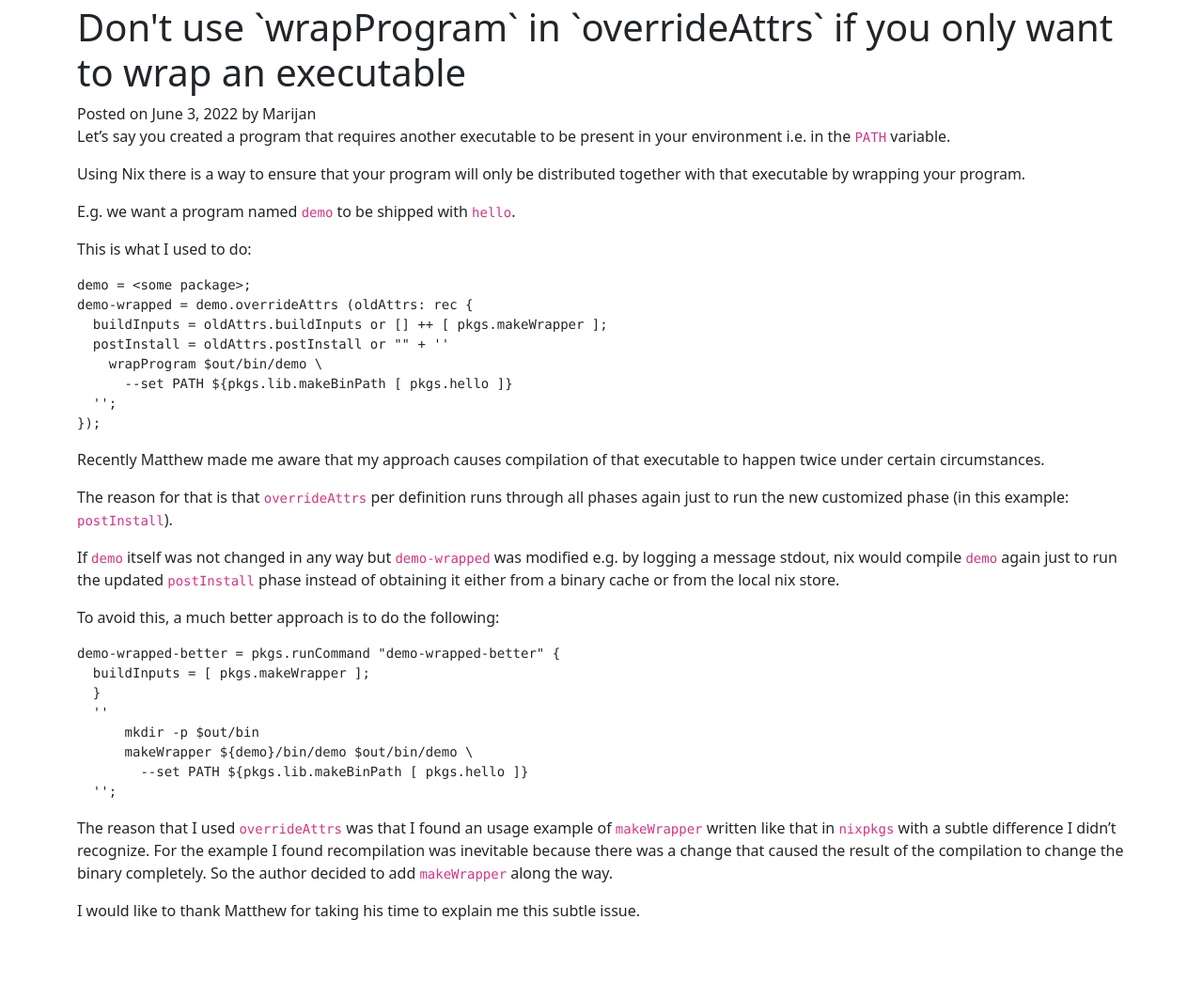
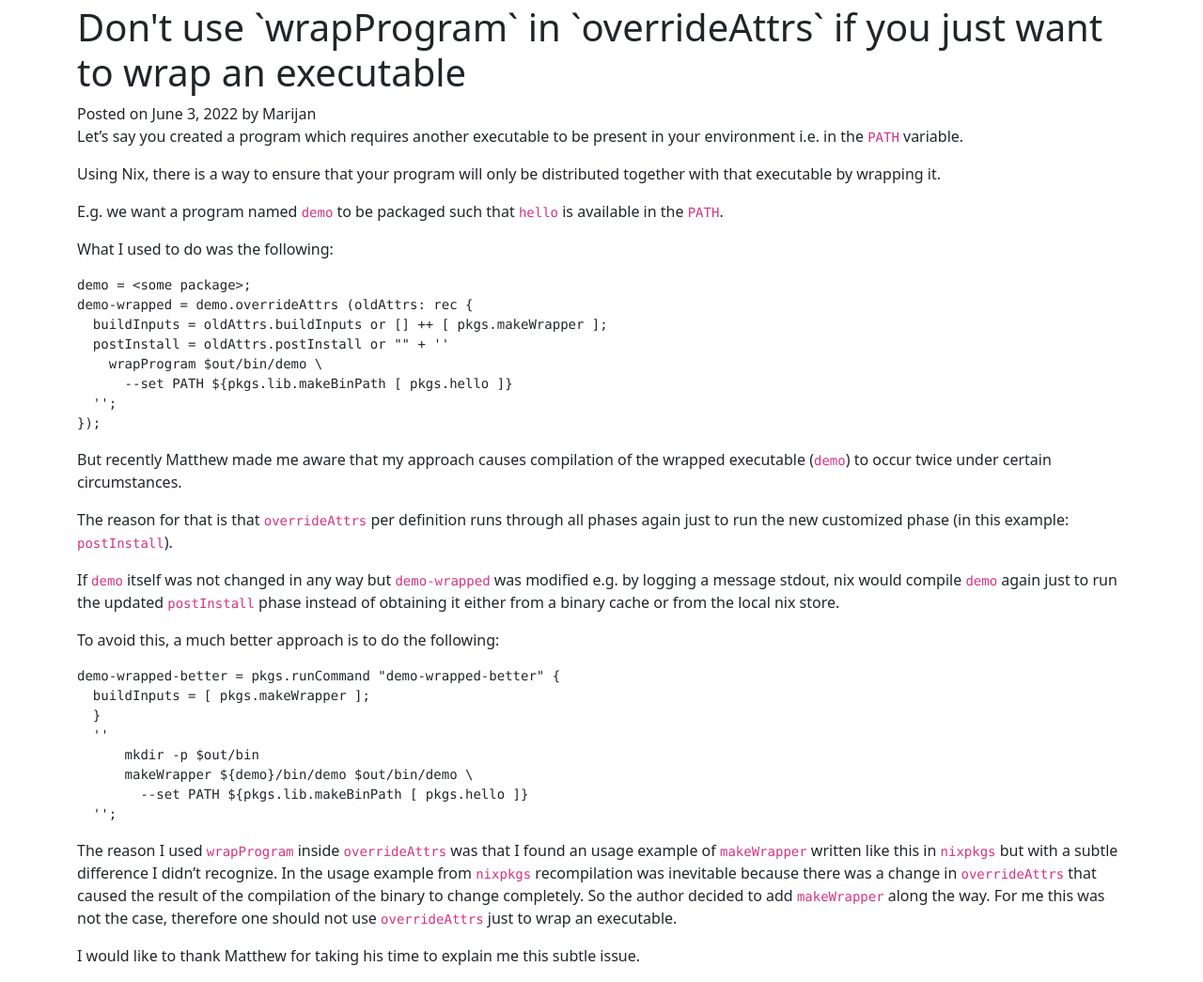
Before and after one commit to marijanp/marijanp.github.io, a plain HTML site: page docs/posts/2022-06-03-dont-override-and-wrap-only.html in a window 1280 px wide. Shown: the part 51-1096 px from the top of the page at 94% size. Before the commit the page ends 1048 px from the top, so only its background shows below. Drawn offline with nearby package versions, Linux system fonts and the light colour scheme.

Commit message:
post/dont-override-wrap: update wording, add links

```diff
--- a/docs/posts/2022-06-03-dont-override-and-wrap-only.html
+++ b/docs/posts/2022-06-03-dont-override-and-wrap-only.html
@@ -4,7 +4,7 @@
         <meta charset="utf-8">
         <meta http-equiv="x-ua-compatible" content="ie=edge">
         <meta name="viewport" content="width=device-width, initial-scale=1">
-        <title>Marijan's homepage - Don't use `wrapProgram` in `overrideAttrs` if you only want to wrap an executable</title>
+        <title>Marijan's homepage - Don't use `wrapProgram` in `overrideAttrs` if you just want to wrap an executable</title>
         <link href="https://cdn.jsdelivr.net/npm/bootstrap@5.1.3/dist/css/bootstrap.min.css" rel="stylesheet" integrity="sha384-1BmE4kWBq78iYhFldvKuhfTAU6auU8tT94WrHftjDbrCEXSU1oBoqyl2QvZ6jIW3" crossorigin="anonymous">
         <!-- Global site tag (gtag.js) - Google Analytics -->
         <script async src="https://www.googletagmanager.com/gtag/js?id=G-0Z1TENG0N8"></script>
@@ -49,7 +49,7 @@
 
         <div class="container">
             <main role="main">
-                <h1>Don't use `wrapProgram` in `overrideAttrs` if you only want to wrap an executable</h1>
+                <h1>Don't use `wrapProgram` in `overrideAttrs` if you just want to wrap an executable</h1>
                 <article>
     <section class="header">
         Posted on June  3, 2022
@@ -58,10 +58,10 @@
 
     </section>
     <section>
-        <p>Let’s say you created a program that requires another executable to be present in your environment i.e. in the <code>PATH</code> variable.</p>
-<p>Using Nix there is a way to ensure that your program will only be distributed together with that executable by wrapping your program.</p>
-<p>E.g. we want a program named <code>demo</code> to be shipped with <code>hello</code>.</p>
-<p>This is what I used to do:</p>
+        <p>Let’s say you created a program which requires another executable to be present in your environment i.e. in the <code>PATH</code> variable.</p>
+<p>Using Nix, there is a way to ensure that your program will only be distributed together with that executable by wrapping it.</p>
+<p>E.g. we want a program named <code>demo</code> to be packaged such that <code>hello</code> is available in the <code>PATH</code>.</p>
+<p>What I used to do was the following:</p>
 <pre><code>demo = &lt;some package&gt;;
 demo-wrapped = demo.overrideAttrs (oldAttrs: rec {
   buildInputs = oldAttrs.buildInputs or [] ++ [ pkgs.makeWrapper ];
@@ -70,7 +70,7 @@ demo-wrapped = demo.overrideAttrs (oldAttrs: rec {
       --set PATH ${pkgs.lib.makeBinPath [ pkgs.hello ]}
   '';
 });</code></pre>
-<p>Recently Matthew made me aware that my approach causes compilation of that executable to happen twice under certain circumstances.</p>
+<p>But recently Matthew made me aware that my approach causes compilation of the wrapped executable (<code>demo</code>) to occur twice under certain circumstances.</p>
 <p>The reason for that is that <code>overrideAttrs</code> per definition runs through all phases again just to run the new customized phase (in this example: <code>postInstall</code>).</p>
 <p>If <code>demo</code> itself was not changed in any way but <code>demo-wrapped</code> was modified e.g. by logging a message stdout, nix would compile <code>demo</code> again just to run the updated <code>postInstall</code> phase instead of obtaining it either from a binary cache or from the local nix store.</p>
 <p>To avoid this, a much better approach is to do the following:</p>
@@ -82,7 +82,8 @@ demo-wrapped = demo.overrideAttrs (oldAttrs: rec {
       makeWrapper ${demo}/bin/demo $out/bin/demo \
         --set PATH ${pkgs.lib.makeBinPath [ pkgs.hello ]}
   '';</code></pre>
-<p>The reason that I used <code>overrideAttrs</code> was that I found an usage example of <code>makeWrapper</code> written like that in <code>nixpkgs</code> with a subtle difference I didn’t recognize. For the example I found recompilation was inevitable because there was a change that caused the result of the compilation to change the binary completely. So the author decided to add <code>makeWrapper</code> along the way.</p>
+<p>The reason I used <code>wrapProgram</code> inside <code>overrideAttrs</code> was that I found an usage example of <code>makeWrapper</code> written like this in <code>nixpkgs</code> but with a subtle difference I didn’t recognize. In the usage example from <code>nixpkgs</code> recompilation was inevitable because there was a change in <code>overrideAttrs</code> that caused the result of the compilation of the binary to change completely. So the author decided to add <code>makeWrapper</code> along the way.
+For me this was not the case, therefore one should not use <code>overrideAttrs</code> just to wrap an executable.</p>
 <p>I would like to thank Matthew for taking his time to explain me this subtle issue.</p>
     </section>
 </article>
```
Also changed, not shown: docs/archive.html (+1 -1 lines), docs/index.html (+1 -1 lines), posts/2022-06-03-dont-override-and-wrap-only.markdown (+8 -7 lines).
